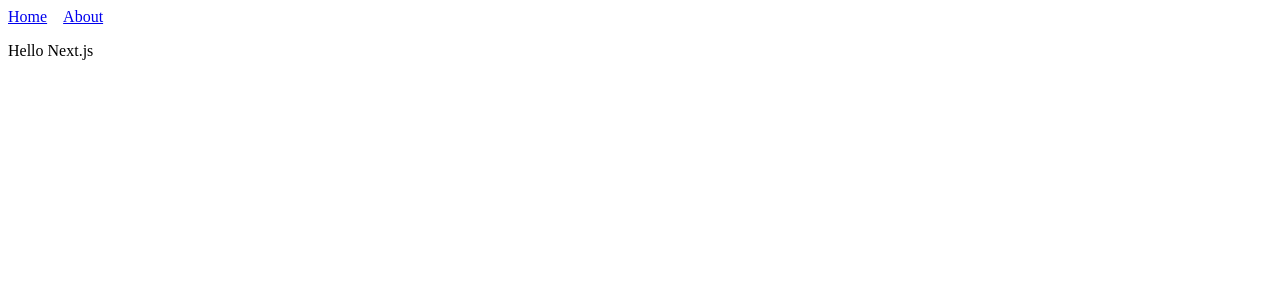
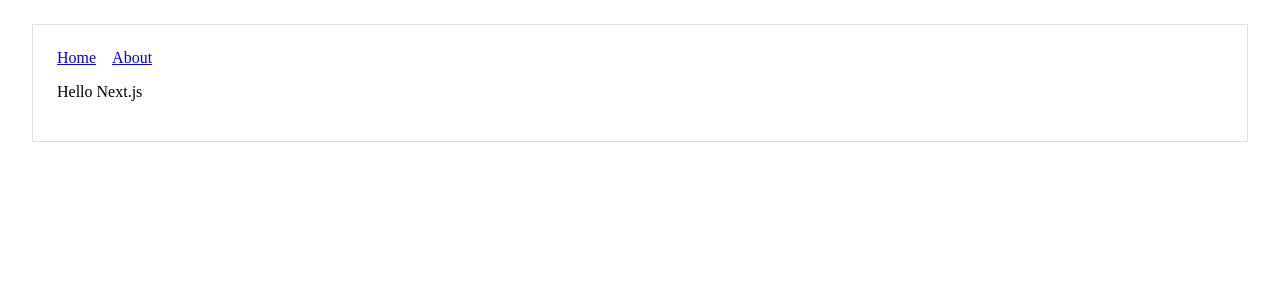
Before and after one commit to adjohnston/learning-next-js, a Next.js app: page / in a window 1280 px wide. Shown: the top 300 px of the page. Built offline with nearby package versions, Linux system fonts and the light colour scheme.

Commit message:
create a layout component and use it in the pages

```diff
--- /dev/null
+++ b/components/Layout.js
@@ -0,0 +1,17 @@
+import Header from './Header'
+
+const layoutStyles = {
+  margin: '1.5rem',
+  padding: '1.5rem',
+  border: '1px solid #ddd'
+}
+
+export default function Layout({ children }) {
+  return (
+    <div style={layoutStyles}>
+      <Header />
+
+      {children}
+    </div>
+  )
+}
--- a/pages/index.js
+++ b/pages/index.js
@@ -1,13 +1,11 @@
-import Header from '../components/Header'
+import Layout from '../components/Layout'
 
 export default function() {
   return (
-    <div>
-      <Header />
-
+    <Layout>
       <p>
         Hello Next.js
       </p>
-    </div>
+    </Layout>
   )
 }
```
Also changed, not shown: pages/about.js (+3 -5 lines).
